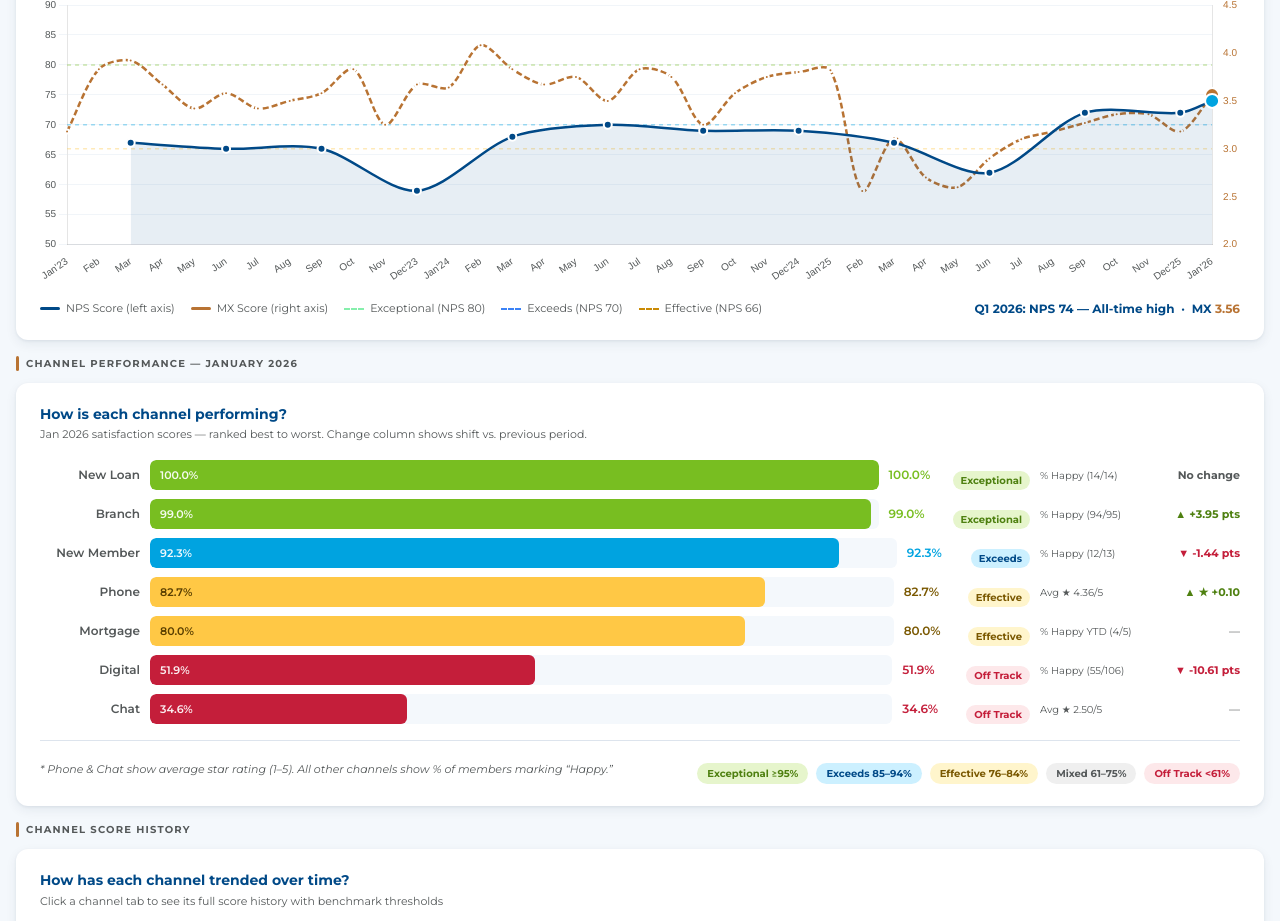
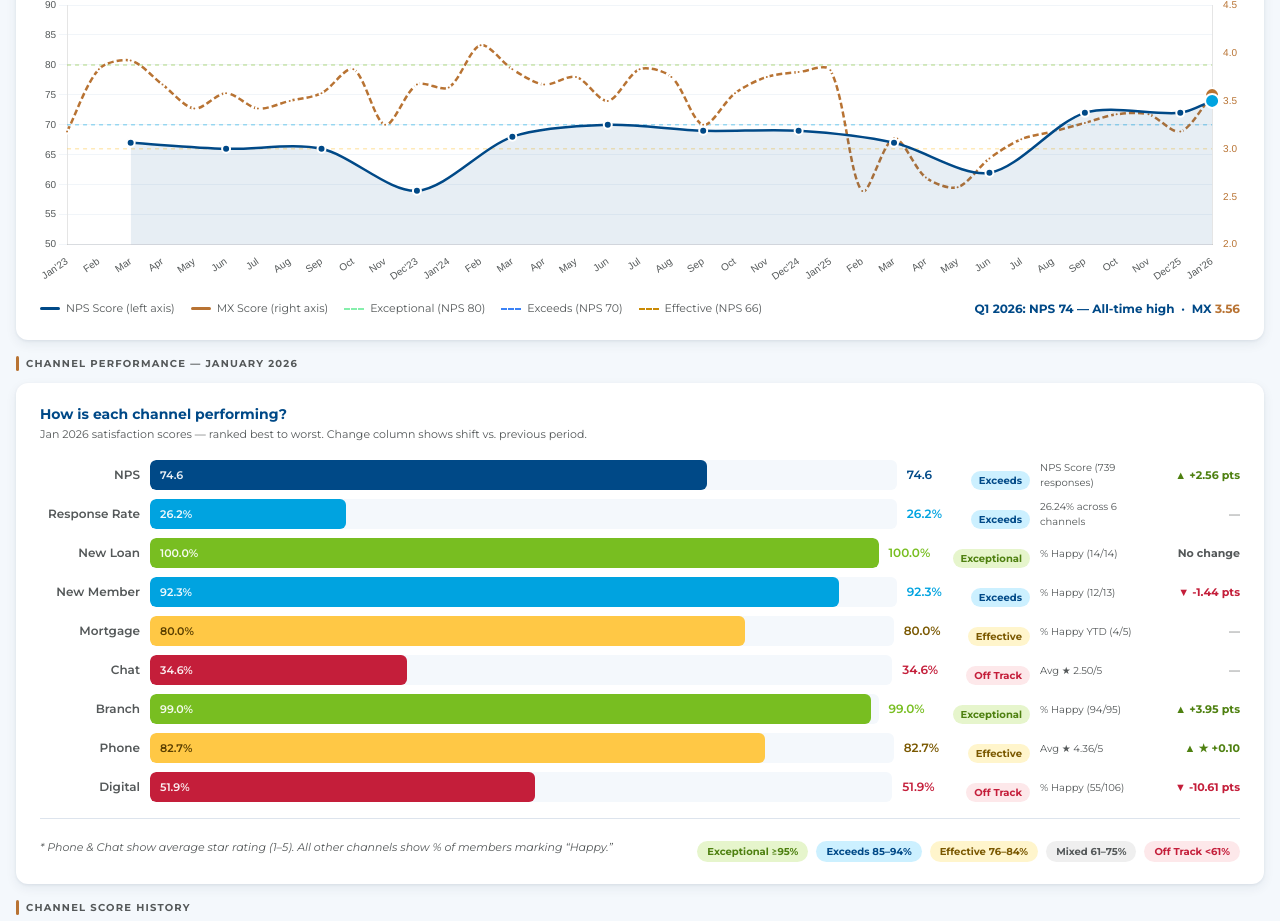
Before and after one commit to bartmorse-v/meme-dashboard, a plain HTML site: page index.html in a window 1280 px wide. Shown: the part 439-1360 px from the top of the page. Drawn offline with nearby package versions, Linux system fonts and the light colour scheme.

Commit message:
Channel Performance: add NPS + Response Rate bars, reorder channels

```diff
--- a/index.html
+++ b/index.html
@@ -1150,13 +1150,15 @@ const mesScores = [
 ];
 
 const channels = [
-  { name:'New Loan',   score:100.00, tier:'Exceptional', color:GREEN,  note:'% Happy (14/14)',  delta: 0,      deltaDir:'flat' },
-  { name:'Branch',     score:98.95,  tier:'Exceptional', color:GREEN,  note:'% Happy (94/95)',  delta:+3.95,   deltaDir:'up'   },
-  { name:'New Member', score:92.31,  tier:'Exceeds',     color:BLUE,   note:'% Happy (12/13)',  delta:-1.44,   deltaDir:'down' },
-  { name:'Phone',      score:82.72,  tier:'Effective',   color:AMBER,  note:'Avg ★ 4.36/5', delta:+0.10,  deltaDir:'up',  deltaLabel:'★ +0.10' },
-  { name:'Mortgage',   score:80.00,  tier:'Effective',   color:AMBER,  note:'% Happy YTD (4/5)',delta: null,   deltaDir:'na'   },
-  { name:'Digital',    score:51.89,  tier:'Off Track',   color:RED,    note:'% Happy (55/106)', delta:-10.61,  deltaDir:'down' },
-  { name:'Chat',       score:34.62,  tier:'Off Track',   color:RED,    note:'Avg ★ 2.50/5', delta: null,  deltaDir:'na'   },
+  { name:'NPS',             score:74.56,  tier:'Exceeds',     color:NAVY,    note:'NPS Score (739 responses)',   delta:+2.56,  deltaDir:'up',  deltaLabel:'+2.56 pts', unit:'' },
+  { name:'Response Rate',   score:26.24,  tier:'Exceeds',     color:BLUE,    note:'26.24% across 6 channels',   delta:null,   deltaDir:'na' },
+  { name:'New Loan',        score:100.00, tier:'Exceptional', color:GREEN,   note:'% Happy (14/14)',             delta: 0,     deltaDir:'flat' },
+  { name:'New Member', score:92.31,  tier:'Exceeds',     color:BLUE,   note:'% Happy (12/13)',           delta:-1.44,   deltaDir:'down' },
+  { name:'Mortgage',   score:80.00,  tier:'Effective',   color:AMBER,  note:'% Happy YTD (4/5)',         delta: null,   deltaDir:'na'   },
+  { name:'Chat',       score:34.62,  tier:'Off Track',   color:RED,    note:'Avg ★ 2.50/5',          delta: null,   deltaDir:'na'   },
+  { name:'Branch',     score:98.95,  tier:'Exceptional', color:GREEN,  note:'% Happy (94/95)',           delta:+3.95,   deltaDir:'up'   },
+  { name:'Phone',      score:82.72,  tier:'Effective',   color:AMBER,  note:'Avg ★ 4.36/5',          delta:+0.10,   deltaDir:'up',  deltaLabel:'★ +0.10' },
+  { name:'Digital',    score:51.89,  tier:'Off Track',   color:RED,    note:'% Happy (55/106)',          delta:-10.61,  deltaDir:'down' },
 ];
 
 const responseChannels = ['NPS','Phone','Digital','Branch','Chat','New Loan','New Member','Mortgage'];
@@ -1193,16 +1195,17 @@ channels.forEach(ch => {
     const lbl = ch.deltaLabel || `${ch.delta > 0 ? '+' : ''}${ch.delta.toFixed(2)} pts`;
     deltaHtml = `<div class="ch-delta ${ch.deltaDir}">${ch.delta > 0 ? '▲' : '▼'} ${lbl}</div>`;
   }
+  const unit = ch.unit !== undefined ? ch.unit : '%';
   const pctColor = ch.color === '#FFC845' ? '#5A3F00' : 'rgba(255,255,255,.93)';
   const scoreColor = ch.color === '#FFC845' ? '#7A5800' : ch.color;
   row.innerHTML = `
     <div class="ch-name">${ch.name}</div>
     <div class="ch-bar-track">
       <div class="ch-bar-fill" style="width:${ch.score}%;background:${ch.color}">
-        <span class="ch-bar-pct" style="color:${pctColor}">${ch.score.toFixed(1)}%</span>
-      </div>
-    </div>
-    <div class="ch-score" style="color:${scoreColor}">${ch.score.toFixed(1)}%</div>
+        <span class="ch-bar-pct" style="color:${pctColor}">${ch.score.toFixed(1)}${unit}</span>
+      </div>
+    </div>
+    <div class="ch-score" style="color:${scoreColor}">${ch.score.toFixed(1)}${unit}</div>
     ${tierBadgeHtml(ch.tier)}
     <div class="ch-note">${ch.note}</div>
     ${deltaHtml}
```
